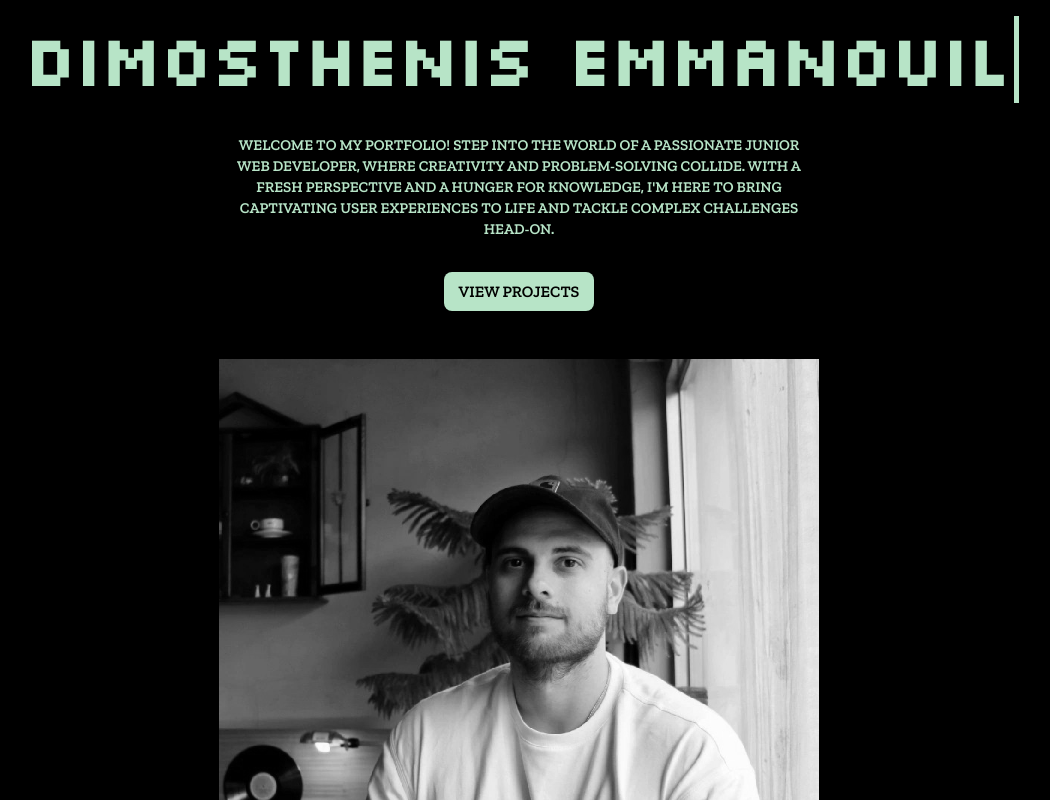
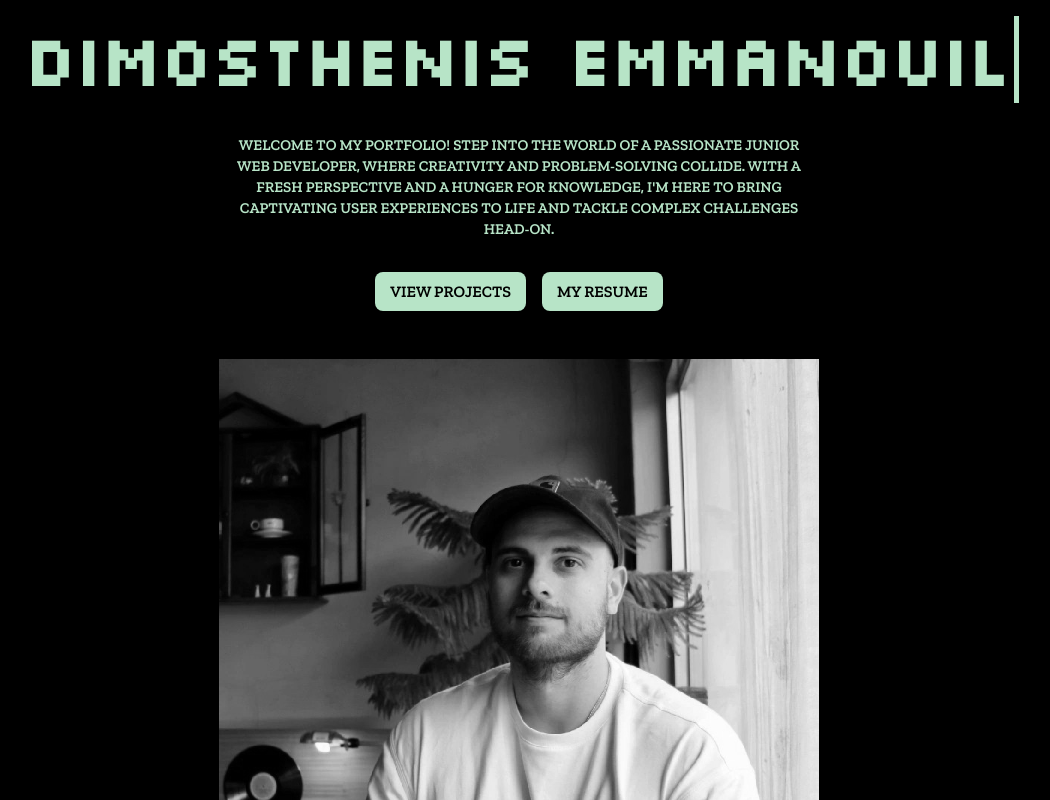
Before and after one commit to Albatraoz12/Portfolio, a React (Vite) app: page / in a window 1280 px wide. Shown: the top 800 px of the page, without its empty margins (121-1171 px from the left). Built offline with nearby package versions, Linux system fonts and the light colour scheme.

Commit message:
add button to view resume

```diff
--- a/src/components/header/Header.jsx
+++ b/src/components/header/Header.jsx
@@ -12,9 +12,19 @@ const Header = () => {
           captivating user experiences to life and tackle complex challenges
           head-on.
         </p>
-        <a href="#project-section" className="btn">
-          View Projects
-        </a>
+        <div className="hero-buttons">
+          <a href="#project-section" className="btn">
+            View Projects
+          </a>
+          <a
+            href="Dimosthenis Emmanouil CV EN.pdf"
+            target="_blank"
+            rel="noopener noreferrer"
+            className="btn"
+          >
+            My resume
+          </a>
+        </div>
       </header>
       <figure className="hero-figure">
         <img
--- a/src/components/header/header.scss
+++ b/src/components/header/header.scss
@@ -11,6 +11,13 @@
     gap: 2rem;
     color: $header-color;
     padding-top: 1rem;
+
+    .hero-buttons {
+      display: flex;
+      justify-content: center;
+      align-items: center;
+      gap: 1rem;
+    }
 
     .hero-date {
       font-size: 9px;
@@ -135,6 +142,10 @@
 @include m {
   .hero-banner {
     .hero-header {
+      // .hero-buttons {
+      //   flex-direction: column;
+      //   gap: 0;
+      // }
       .hero-date {
         font-size: 9px;
         letter-spacing: 1.3em;
```
Also changed, not shown: 1 other file (tests, documents, lock files or other folders).
